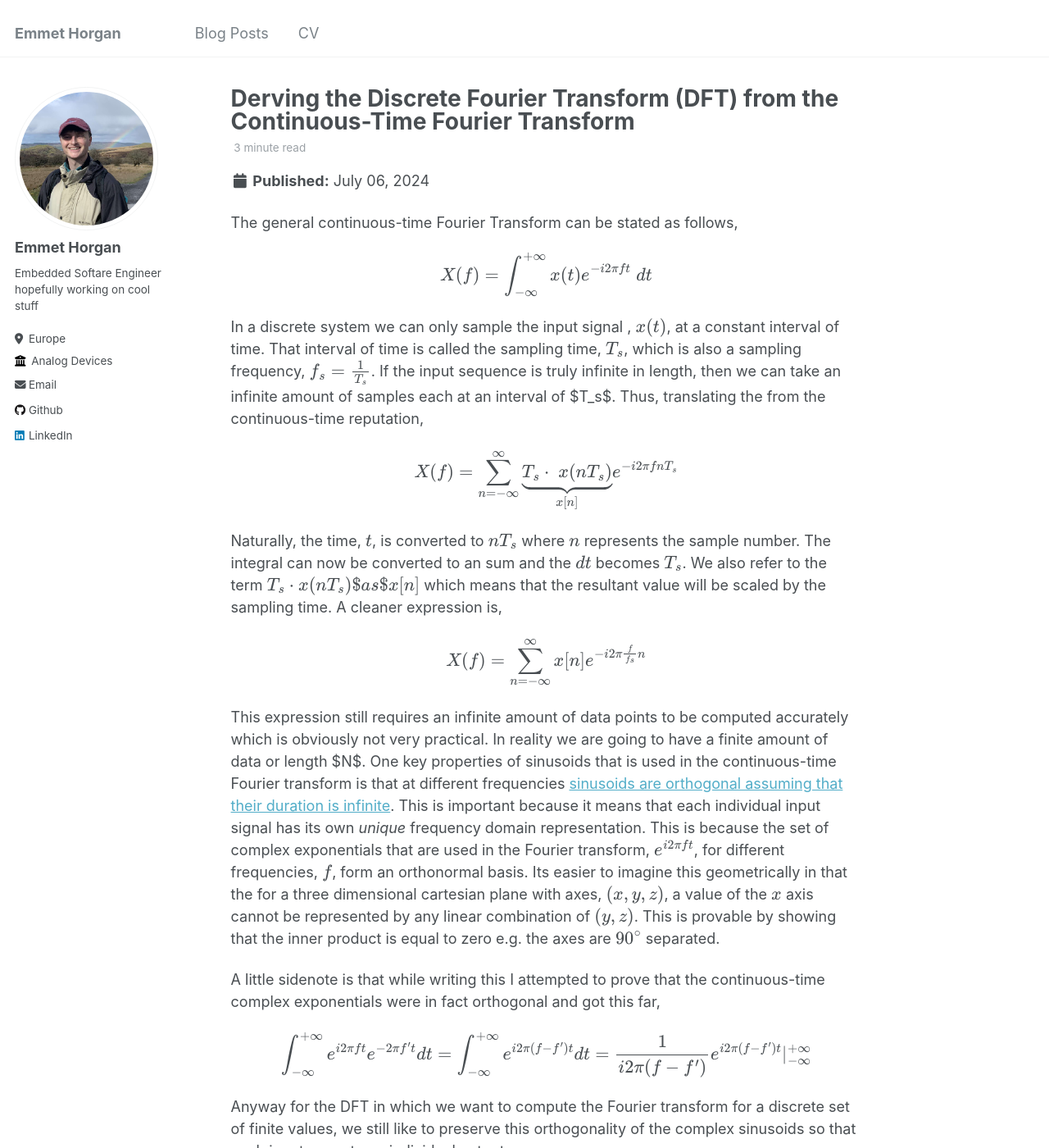
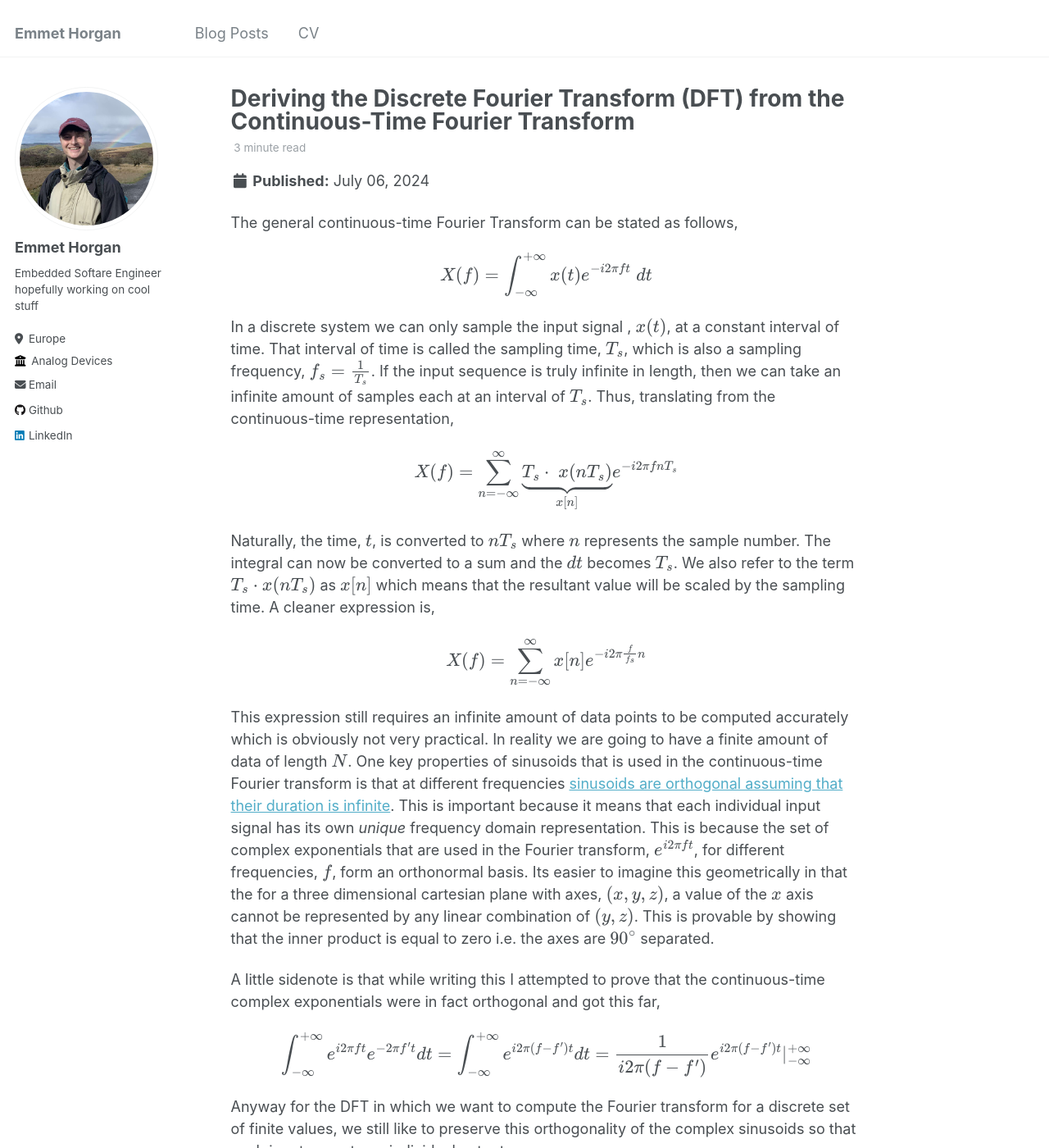
Before and after one commit to emmet-horgan/emmet-horgan.github.io, a Jekyll site: the page built from _posts/2024-07-06-dft-from-cft.md, in a window 1280 px wide and 1400 px high. Shown: the whole window at 82% size. Built offline with Jekyll 4.4.1, drawn with Linux system fonts in a browser that asks for light colours.

Commit message:
Update for grammar and for formatting

```diff
--- a/_posts/2024-07-06-dft-from-cft.md
+++ b/_posts/2024-07-06-dft-from-cft.md
@@ -1,5 +1,5 @@
 ---
-title: 'Derving the Discrete Fourier Transform (DFT) from the Continuous-Time Fourier Transform'
+title: 'Deriving the Discrete Fourier Transform (DFT) from the Continuous-Time Fourier Transform'
 date: 2024-07-06
 permalink: /posts/2024/07/dft-from-cft/
 tags:
@@ -10,15 +10,15 @@ The general continuous-time Fourier Transform can be stated as follows,
 
 $$X(f) = \int_{-\infty}^{+\infty} x(t) e^{-i 2\pi f t}\;dt$$
 
-In a discrete system we can only sample the input signal , $$x(t)$$, at a constant interval of time. That interval of time is called the sampling time, $$T_s$$, which is also a sampling frequency, $$f_{s}=\frac{1}{T_{s}}$$. If the input sequence is truly infinite in length, then we can take an infinite amount of samples each at an interval of $T_s$. Thus, translating the from the continuous-time reputation,
+In a discrete system we can only sample the input signal , $$x(t)$$, at a constant interval of time. That interval of time is called the sampling time, $$T_s$$, which is also a sampling frequency, $$f_{s}=\frac{1}{T_{s}}$$. If the input sequence is truly infinite in length, then we can take an infinite amount of samples each at an interval of $$T_s$$. Thus, translating from the continuous-time representation,
 
 $$X(f) = \sum_{n=-\infty}^{\infty}\underbrace{T_s\cdot\;x(nT_{s})}_{x[n]}e^{-i2\pi fnT_s}$$
 
-Naturally, the time, $$t$$, is converted to $$nT_{s}$$ where $$n$$ represents the sample number. The integral can now be converted to an sum and the $$dt$$ becomes $$T_s$$. We also refer to the term $$T_{s}\cdot x(nT_s)$ as $x[n]$$ which means that the resultant value will be scaled by the sampling time. A cleaner expression is,
+Naturally, the time, $$t$$, is converted to $$nT_{s}$$ where $$n$$ represents the sample number. The integral can now be converted to a sum and the $$dt$$ becomes $$T_s$$. We also refer to the term $$T_{s}\cdot x(nT_s)$$ as $$x[n]$$ which means that the resultant value will be scaled by the sampling time. A cleaner expression is,
 
 $$X(f) = \sum_{n=-\infty}^{\infty}x[n]e^{-i2\pi \frac{f}{f_{s}}n}$$
 
-This expression still requires an infinite amount of data points to be computed accurately which is obviously not very practical. In reality we are going to have a finite amount of data or length $N$. One key properties of sinusoids that is used in the continuous-time Fourier transform is that at different frequencies [sinusoids are orthogonal assuming that their duration is infinite](https://ccrma.stanford.edu/~jos/mdft/Orthogonality_Sinusoids.html). This is important because it means that each individual input signal has its own *unique* frequency domain representation. This is because the set of complex exponentials that are used in the Fourier transform, $$e^{i2\pi ft}$$, for different frequencies, $$f$$, form an orthonormal basis. Its easier to imagine this geometrically in that the for a three dimensional cartesian plane with axes, $$(x, y, z)$$, a value of the $$x$$ axis cannot be represented by any linear combination of $$(y, z)$$. This is provable by showing that the inner product is equal to zero e.g. the axes are $$90^{\circ}$$ separated.
+This expression still requires an infinite amount of data points to be computed accurately which is obviously not very practical. In reality we are going to have a finite amount of data of length $$N$$. One key properties of sinusoids that is used in the continuous-time Fourier transform is that at different frequencies [sinusoids are orthogonal assuming that their duration is infinite](https://ccrma.stanford.edu/~jos/mdft/Orthogonality_Sinusoids.html). This is important because it means that each individual input signal has its own *unique* frequency domain representation. This is because the set of complex exponentials that are used in the Fourier transform, $$e^{i2\pi ft}$$, for different frequencies, $$f$$, form an orthonormal basis. Its easier to imagine this geometrically in that the for a three dimensional cartesian plane with axes, $$(x, y, z)$$, a value of the $$x$$ axis cannot be represented by any linear combination of $$(y, z)$$. This is provable by showing that the inner product is equal to zero i.e. the axes are $$90^{\circ}$$ separated.
 
 A little sidenote is that while writing this I attempted to prove that the continuous-time complex exponentials were in fact orthogonal and got this far,
 
```
